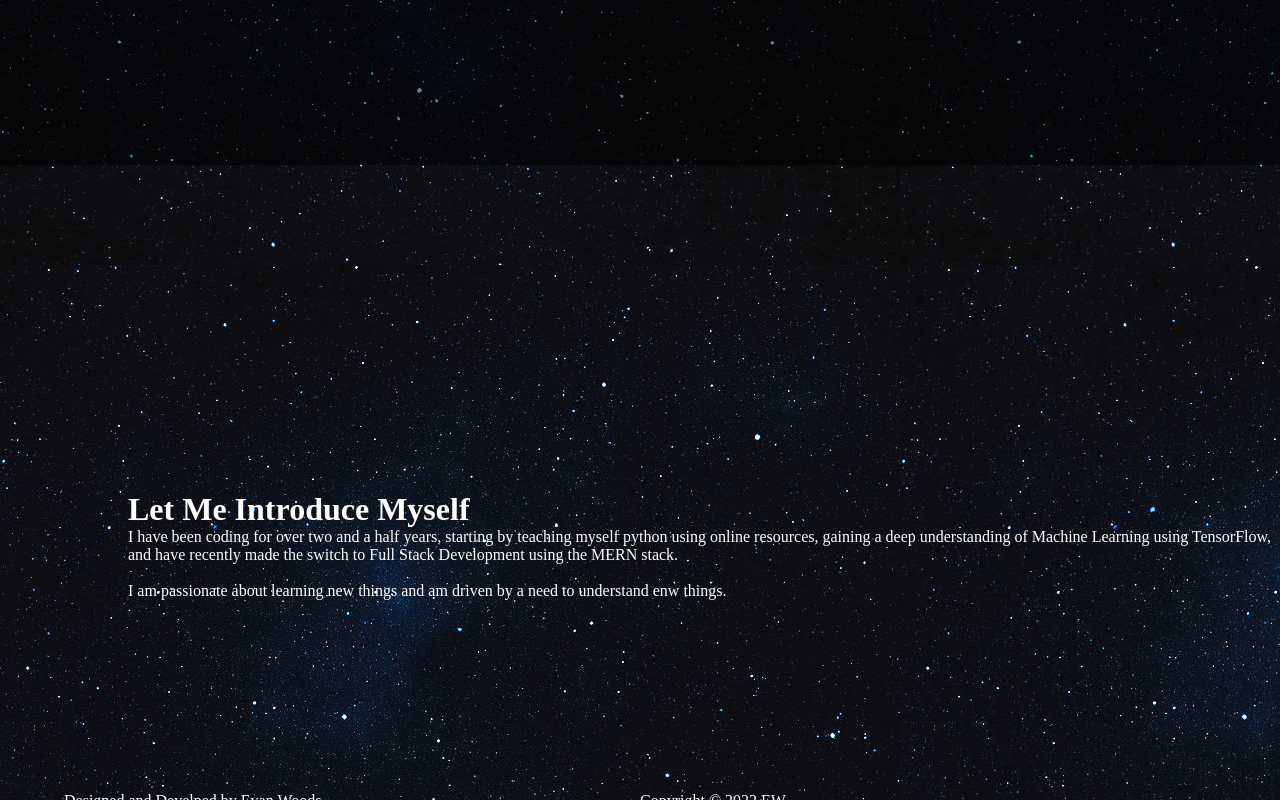
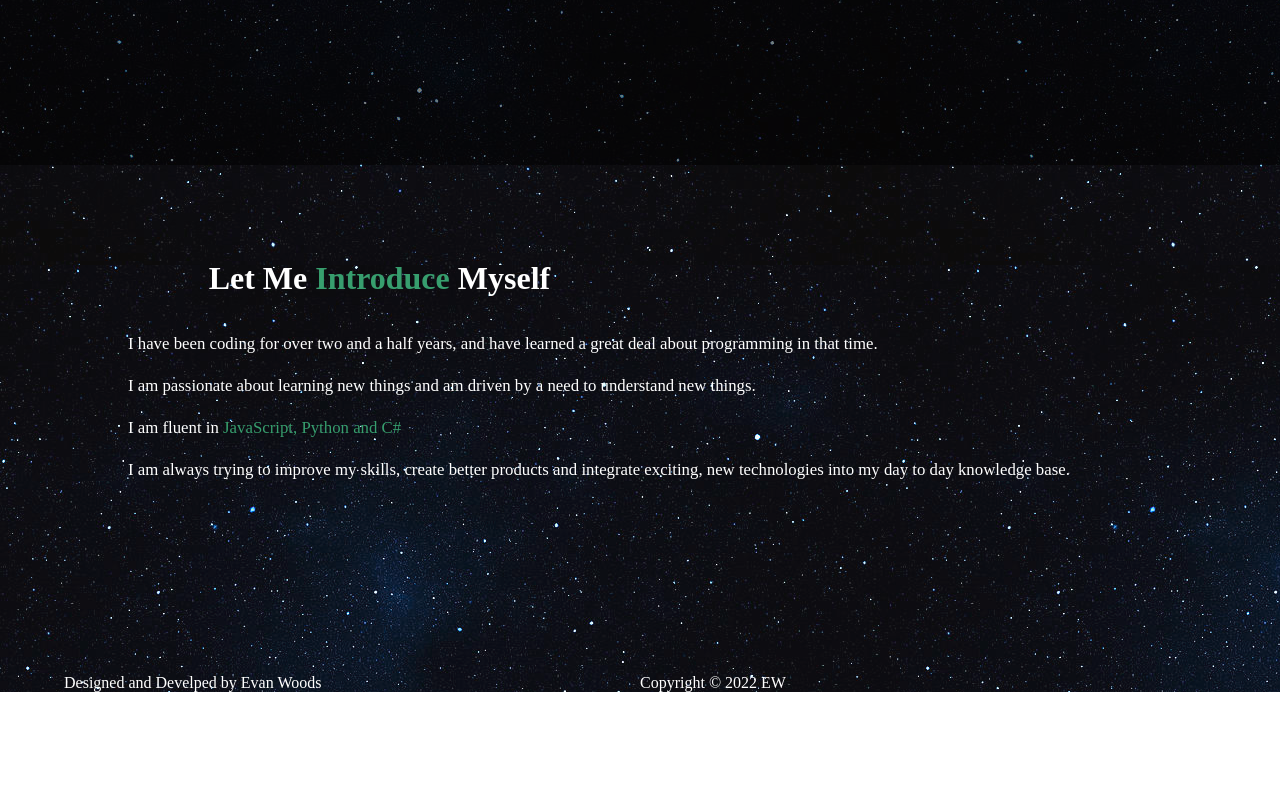
Before and after one commit to EvanCWoods/Evan-Woods-Portflio, a React (Create React App) app: page / in a window 1280 px wide. Shown: the part 635-1435 px from the top of the page. After the commit the page ends 1327 px from the top, so only its background shows below. Built offline with nearby package versions, Linux system fonts and the light colour scheme; some icons are missing.

Commit message:
added styling to home component

```diff
--- a/src/components/Home.js
+++ b/src/components/Home.js
@@ -13,11 +13,15 @@ function Home() {
             </div>
 
             <div className="brief-intro-container">
-                <h1 className="brief-intro-title">Let Me Introduce Myself</h1>
+                <h1 className="brief-intro-title">Let Me <span className="colorful">Introduce</span> Myself</h1>
                 <div className="brief-intro-content">
-                    <p className="intro-para">I have been coding for over two and a half years, starting by teaching myself python using online resources, gaining a deep understanding of Machine Learning using TensorFlow, and have recently made the switch to Full Stack Development using the MERN stack.</p>
+                    <p className="intro-para">I have been coding for over two and a half years, and have learned a great deal about programming in that time.</p>
                     <br></br>
-                    <p className="intro-para">I am passionate about learning new things and am driven by a need to understand enw things.</p>
+                    <p className="intro-para">I am passionate about learning new things and am driven by a need to understand new things.</p>
+                    <br></br>
+                    <p className="intro-para">I am fluent in <span className="colorful">JavaScript,</span> <span className="colorful"> Python</span> <span className="colorful">and C#</span></p>
+                    <br></br>
+                    <p className="intro-para">I am always trying to improve my skills, create better products and integrate exciting, new technologies into my day to day knowledge base.</p>
                 </div>
             </div>
         </div>
--- a/src/styles/home.css
+++ b/src/styles/home.css
@@ -14,5 +14,15 @@
 }
 
 .brief-intro-container {
-    margin-top: 50%;
+    margin-top: 30%;
 }
+.brief-intro-title {
+    margin-left: 7%;
+    margin-bottom: 3%;
+}
+
+.intro-para {
+    font-size: 1.05rem;
+    line-height: 1.5rem;
+    margin-right: 10%;
+}
```
